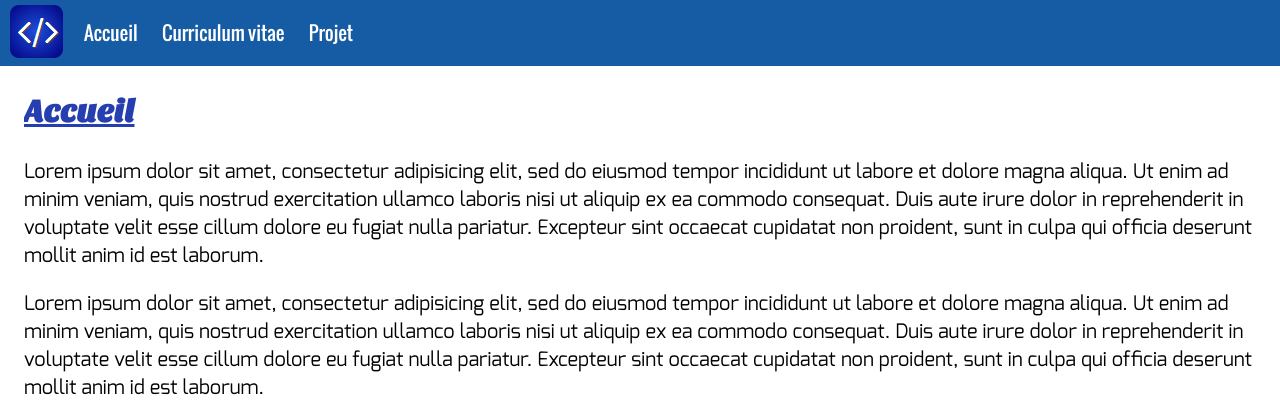
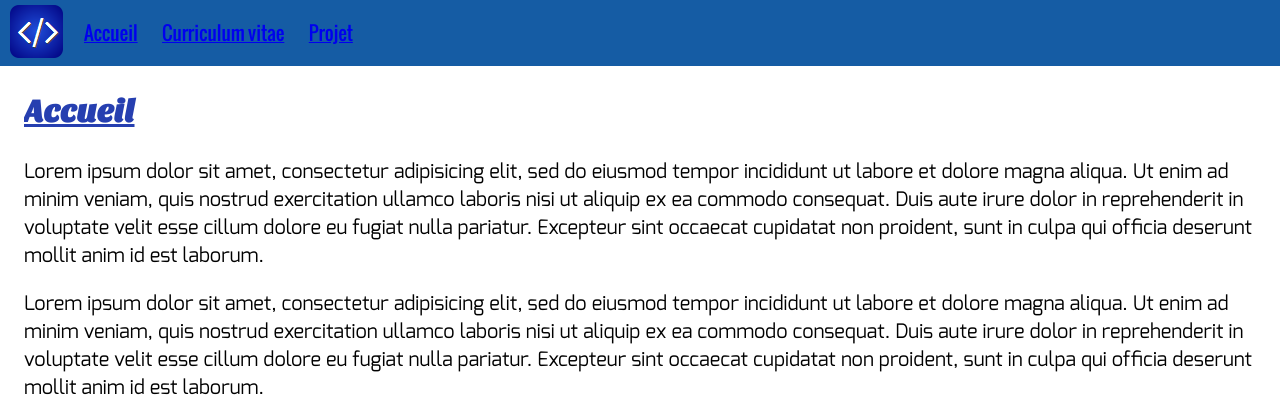
Before and after one commit to Oprax/site-isn, a PHP site: page / in a window 1280 px wide. Shown: the top 420 px of the page. Run offline with PHP 8.4, Linux system fonts and the light colour scheme.

Commit message:
update responsive.css

```diff
--- a/static/css/responsive.css
+++ b/static/css/responsive.css
@@ -8,11 +8,6 @@ html, body {
 	height: 100%;
 	padding: 0;
 	margin: 0;
-}
-
-a {
-	text-decoration: none;
-	color: inherit;
 }
 
 .container {
```
